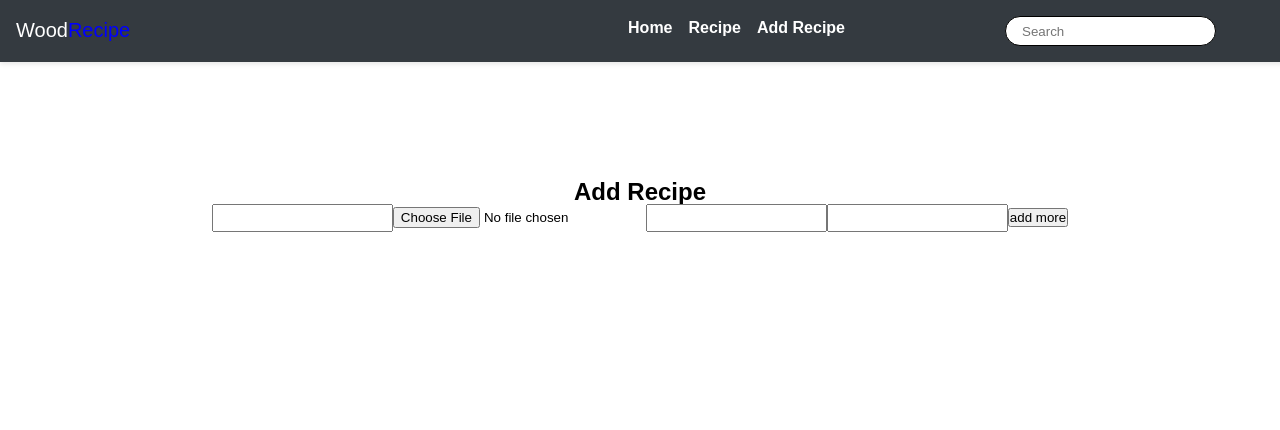
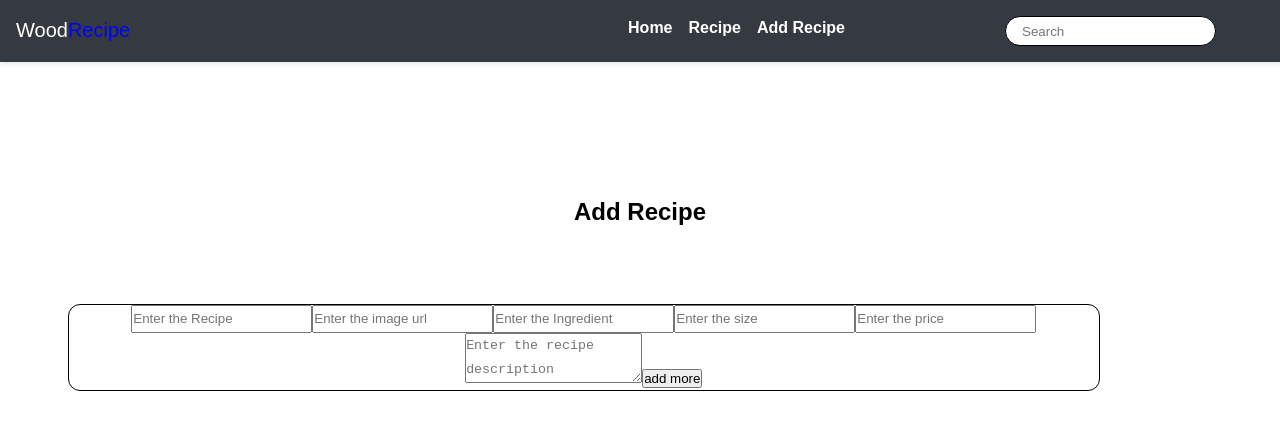
Before and after one commit to louiswordz/React-recipe-app, a React (Create React App) app: page /add-recipe in a window 1280 px wide. Shown: the top 430 px of the page. Built offline with nearby package versions, Linux system fonts and the light colour scheme.

Commit message:
styled the more section

```diff
--- a/src/pages/More.jsx
+++ b/src/pages/More.jsx
@@ -7,12 +7,48 @@ const More = () => {
         <h2>Add Recipe</h2>
       </div>
       <div className="recipe-form">
-        <form>
-          <input type="text" name="meal" id="meal" />
-          <input type="file" name="meal" id="meal" />
-          <input type="text" name="meal" id="meal" />
-          <input type="text" name="meal" id="meal" />
-          <input type="submit" value='add more' id="meal" />
+        <form className="form-element">
+          <input
+            type="text"
+            name="meal"
+            id="meals"
+            className="meal"
+            placeholder="Enter the Recipe"
+          />
+          <input
+            type="url"
+            name="img-url"
+            id="img-url"
+            className="meal"
+            placeholder="Enter the image url"
+          />
+          <input
+            type="text"
+            name="Ingredient"
+            id="Ingredient"
+            className="meal"
+            placeholder="Enter the Ingredient"
+          />
+          <input
+            type="text"
+            name="size"
+            id="size"
+            className="meal"
+            placeholder="Enter the size"
+          />
+          <input
+            type="text"
+            name="price"
+            id="price"
+            className="meal"
+            placeholder="Enter the price"
+          />
+          <textarea
+            className="meal"
+            placeholder="Enter the recipe description"
+          ></textarea>
+
+          <input type="submit" value="add more" id="submit" className="meal" />
         </form>
       </div>
     </main>
--- a/src/styles.css
+++ b/src/styles.css
@@ -334,3 +334,27 @@ header .nav .nav-link {
 .main-recipe .flip button:hover {
   background: #ff6347; /* Change to tomato color on hover */
 }
+
+/***********************More***************************/
+.addmore {
+  margin-top: 20px;
+}
+
+div.recipe-form {
+  margin: 10vh auto 0;
+}
+
+div.recipe-form .form-element {
+  border: 1px solid black;
+  border-radius: 12px;
+  width: 90%;
+  text-align: center;
+}
+
+div.recipe-from .form-element .meal {
+  display: block;
+  width: 100%;
+  border-radius: 10px;
+  margin: 40px auto 0;
+  height: auto;
+}
```
